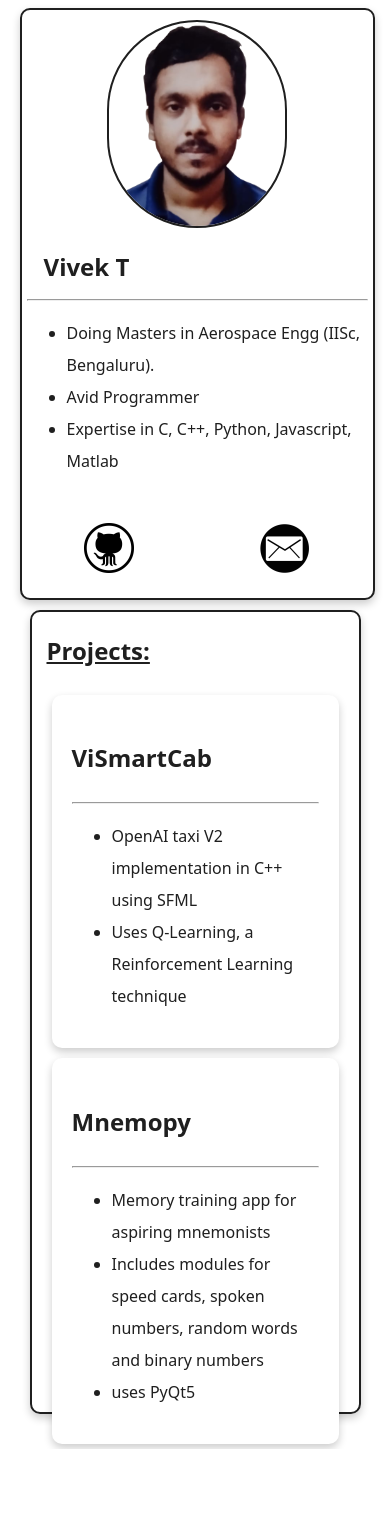
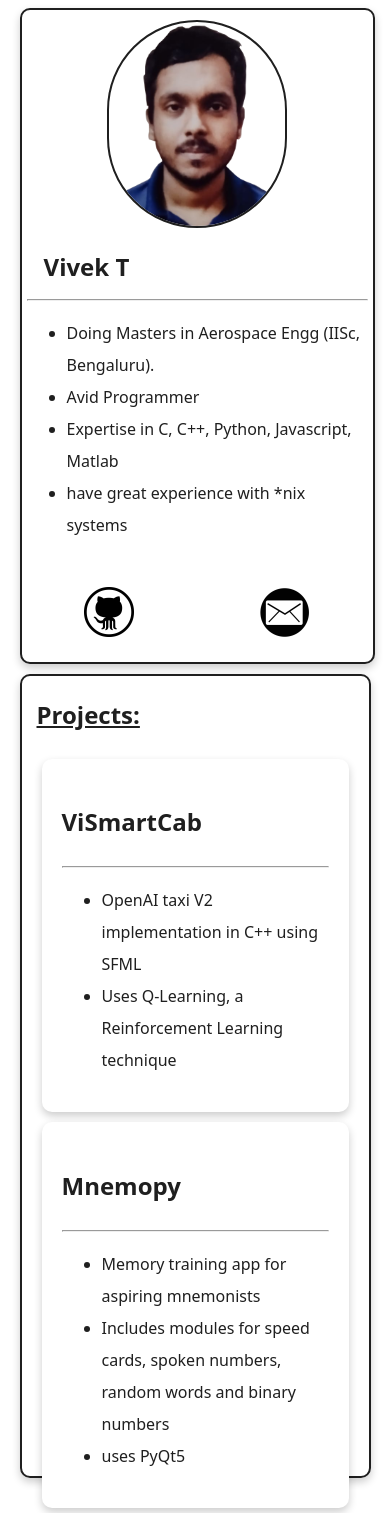
Before and after one commit to VivekThazhathattil/vivekthazhathattil.github.io, a PHP site: page / in a window 390 px wide. Before the commit the page ends 1449 px from the top, so only its background shows below. Run offline with PHP 8.4, Linux system fonts and the light colour scheme.

Commit message:
fixed bad alignment issues, clickable github + email

```diff
--- a/portfolio/index.html
+++ b/portfolio/index.html
@@ -23,17 +23,25 @@
 								<li>Doing Masters in Aerospace Engg (IISc, Bengaluru).</li>
 								<li>Avid Programmer</li>
 								<li>Expertise in C, C++, Python, Javascript, Matlab</li>
+								<li>have great experience with *nix systems</li>
 							</ul>
 						</div> <!-- text-container -->
 						<div id="contact-container">
+							<a
+								href="https://www.github.com/VivekThazhathattil"
+								target="_blank">
 							<img
 									class="contact-icon"
 									src="img/github_icon.png"
 									alt="github">
+							</a>
+
+							<a href = "mailto: vivek.thazhathattil@gmail.com">
 							<img
 									class="contact-icon"
 									src="img/email_icon.png"
 									alt="email">
+							</a>
 						</div> <!-- contact-container -->
 					</div> <!-- deafult-about-container -->
 				</div> <!-- about-container -->
--- a/portfolio/styles.css
+++ b/portfolio/styles.css
@@ -76,6 +76,12 @@ a{
 	width: 50px;
 	height: 50px;
 }
+.contact-icon:hover{
+	transform: scale(1.1);
+}
+.contact-icon:active{
+	filter: blur(1px);
+}
 .card {
   /* Add shadows to create the "card" effect */
   box-shadow: 0 4px 8px 0 rgba(0,0,0,0.2);
@@ -95,7 +101,6 @@ a{
 	display: flex;
 	flex-direction: column;
 	justify-content: flex-start;
-	align-items: stretch;
 	border: solid var(--text-black) 2px;
 	border-radius: 10px;
 }
@@ -152,7 +157,7 @@ a{
 		width: auto;
 		border: solid var(--text-black) 2px;
 		border-radius: 10px;
-		margin: 10px;
+		margin: 10px 0px 0px 0px;
 		flex: 1;
 	}
 	#showcase-items{
```
